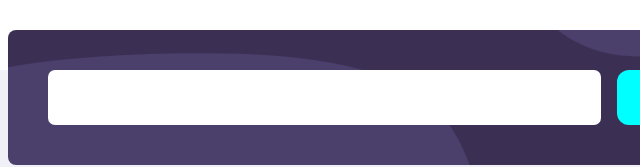
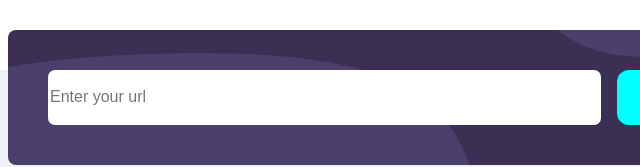
Before and after one commit to alQaisi/url-shortening, a plain HTML site: page index.html in a window 1280 px wide. Shown: the part 653-820 px from the top of the page, 184-824 px from the left. Drawn offline with Linux system fonts and the light colour scheme.

Commit message:
adding main files

```diff
--- a/index.html
+++ b/index.html
@@ -50,7 +50,7 @@
     <section>
         <div class="inputContainer">
             <form id="form">
-                <input type="url">
+                <input type="url" placeholder="Enter your url" required>
                 <button id="submit" type="submit" required>Shorten!!</button>
             </form>
         </div>
--- a/style.css
+++ b/style.css
@@ -6,7 +6,6 @@ html,body{
     height: 100%;
 }
 body{
-    height:100%;
     min-height:100vh;
     font-family: 'Poppins', sans-serif;
     font-size:1rem;
```
